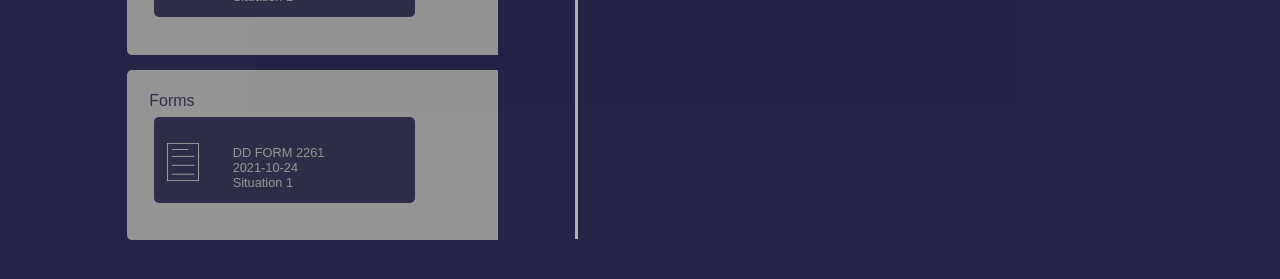
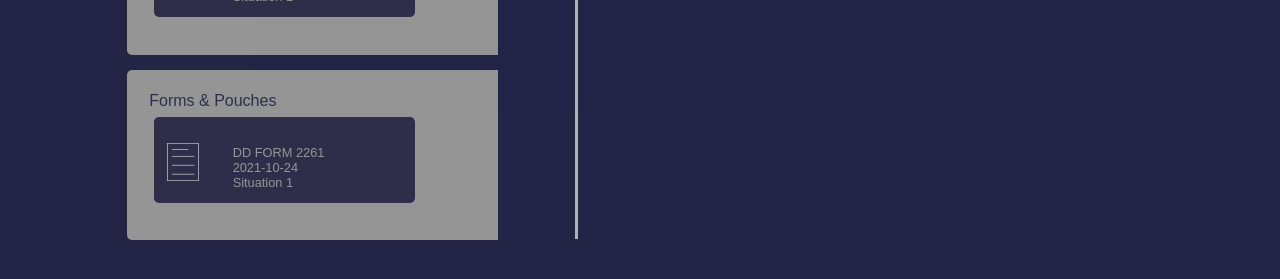
Before and after one commit to jaimitch/Postal-PEY, a Vue app: page / in a window 1280 px wide. Shown: the part 401-680 px from the top of the page. Built offline with nearby package versions, Linux system fonts and the light colour scheme.

Commit message:
forms > forms & pouches

```diff
--- a/src/components/Frame.vue
+++ b/src/components/Frame.vue
@@ -310,9 +310,9 @@
             gradeAt: []
           },
           {
-            articleCode: "Forms & Pouches",
+            articleCode: "Forms",
             id: 5,
-            title: "Forms",
+            title: "Forms & Pouches",
             children: [],
             level: 1,
             images: [],
```
